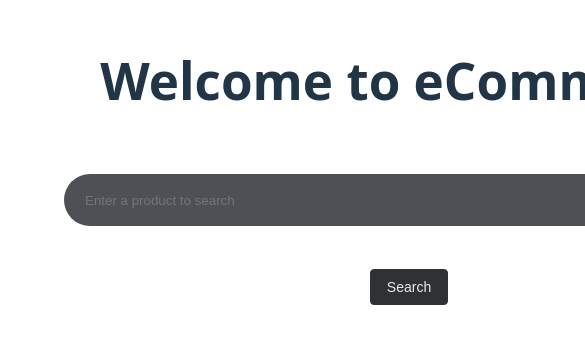
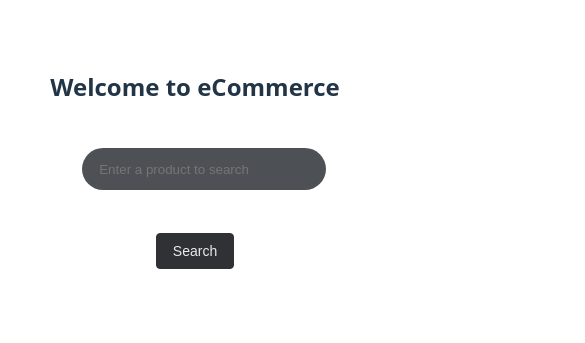
Before and after one commit to aman3096/search-product, a React (Vite) app in the folder client-search/: page / in a window 390 px wide. Shown: the part 255-598 px from the top of the page, 585 px wide, since content can reach past the window. Built offline with nearby package versions, Linux system fonts and the light colour scheme.

Commit message:
add: Media queries added

```diff
--- a/client-search/src/components/home/index.css
+++ b/client-search/src/components/home/index.css
@@ -11,6 +11,20 @@
     padding: 0 0 0 20px;
     width: 668px;
 }
+@media screen and (max-width: 768px){
+    .search-input {
+        width: 100%;
+        margin: 0 auto;
+        padding: 0 0 0 16px;
+        min-height: 40px;
+    }
+    h1 {
+        font-size: 24px;
+        text-align: center;
+        margin-top: 20px;
+    }
+}
+
 .search-input:hover {
     background: #303134;
     box-shadow: 0 2px 8px 1px rgba(64,60,67,.24);
--- a/client-search/src/components/products/index.css
+++ b/client-search/src/components/products/index.css
@@ -19,6 +19,18 @@
     display: flex;
     gap: 1.5em;
 }
+@media screen and (max-width: 768px) {
+    .product-list {
+        flex-direction: column;
+        align-items: center;
+    }
+    .product-item {
+        width: 100%;
+    }
+    .product-grid {
+        display: block;
+    }
+}
 .search-button {
     background-color: #303134;
     border: 1px solid #303134;
@@ -34,3 +46,16 @@
     font-family: Arial,sans-serif;
     font-size: 14px;
 }
+@media screen and (max-width: 768px){
+    .search-input {
+        width: 70%;
+        margin: 0 auto;
+        padding: 0 0 0 16px;
+        min-height: 40px;
+    }
+    h1 {
+        font-size: 24px;
+        text-align: center;
+        margin-top: 20px;
+    }
+}
--- a/client-search/src/components/products/index.jsx
+++ b/client-search/src/components/products/index.jsx
@@ -76,6 +76,7 @@ const handleChange = (e) => {
                                 <img src={product.productimage} alt={product.productname} className="product-image" />
                                 <h2>{product.productname}</h2>
                                 <p>Category: {product.productcategory}</p>
+                                <p>Description: {product.productdescription}</p>
                                 <p>Price: ${product.rate}</p>
                             </div>
                         ))}
```
